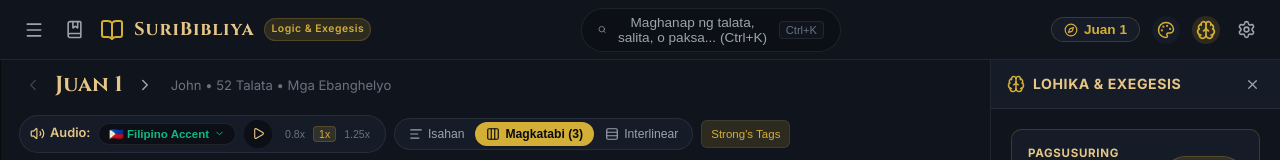
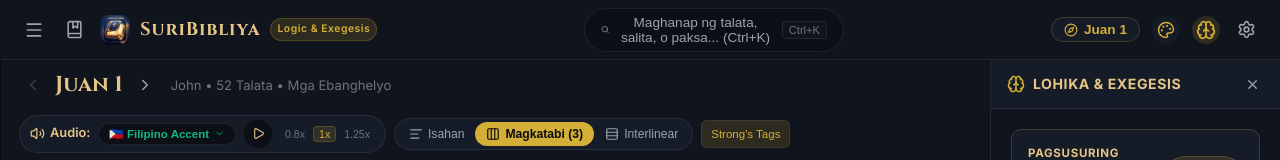
Before and after one commit to Antaresu/SuriBibliya, a React (Vite) app: page / in a window 1280 px wide. Shown: the top 160 px of the page. Built offline with nearby package versions, Linux system fonts and the light colour scheme.

Commit message:
fix(search): add spin/fadeIn/versePulse keyframes + cute 3D Bible icon in nav header

```diff
--- a/src/App.tsx
+++ b/src/App.tsx
@@ -14,7 +14,6 @@ import { SettingsModal } from './components/SettingsModal';
 import { MobileBottomNav } from './components/MobileBottomNav';
 
 import {
-  BookOpen,
   Search,
   Brain,
   Edit3,
@@ -286,7 +285,7 @@ export const App: React.FC = () => {
 
           <div className="app-logo" onClick={() => setSidebarOpen(prev => !prev)}>
             <div className="app-logo-icon">
-              <BookOpen size={24} />
+              <img src="/icon-192.png" alt="SuriBibliya" style={{ width: 30, height: 30, borderRadius: 8, display: 'block' }} />
             </div>
             <span className="app-title">{t.appTitle}</span>
             <span className="app-badge">{t.badge}</span>
--- a/src/index.css
+++ b/src/index.css
@@ -1407,6 +1407,27 @@ body.theme-sapphire .voice-menu-dropdown {
 @keyframes modalIn {
   from { opacity: 0; transform: scale(0.96) translateY(8px); }
   to { opacity: 1; transform: scale(1) translateY(0); }
+}
+
+@keyframes spin {
+  from { transform: rotate(0deg); }
+  to { transform: rotate(360deg); }
+}
+
+@keyframes fadeIn {
+  from { opacity: 0; }
+  to { opacity: 1; }
+}
+
+@keyframes versePulse {
+  0% { background-color: transparent; }
+  20% { background-color: rgba(212, 175, 55, 0.28); border-radius: 8px; }
+  80% { background-color: rgba(212, 175, 55, 0.12); }
+  100% { background-color: transparent; }
+}
+
+.verse-pulse-highlight {
+  animation: versePulse 2.8s ease forwards;
 }
 
 .modal-header {
```
